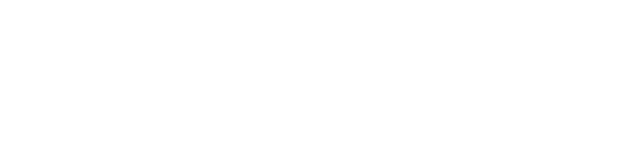
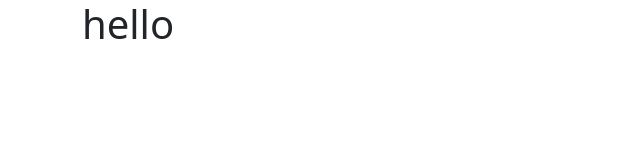
Before and after one commit to Kenyro/css-frameworks-course-assignment, a website: page index.html in a window 1280 px wide. Shown: the whole page, without its empty margins (0-640 px from the left). Drawn offline with nearby package versions, Linux system fonts and the light colour scheme.

Commit message:
Update index.html

```diff
--- a/index.html
+++ b/index.html
@@ -13,7 +13,9 @@
   <body>
     <div class="container">
       <div class="row">
-        <div class="col"></div>
+        <div class="col">
+          <h1>hello</h1>
+        </div>
       </div>
     </div>
     <script src="node_modules/bootstrap/dist/js/bootstrap.js"></script>
```
